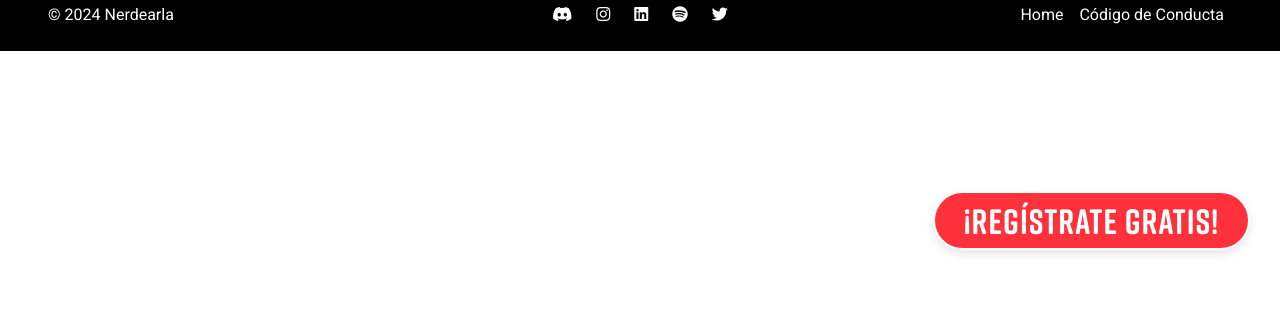
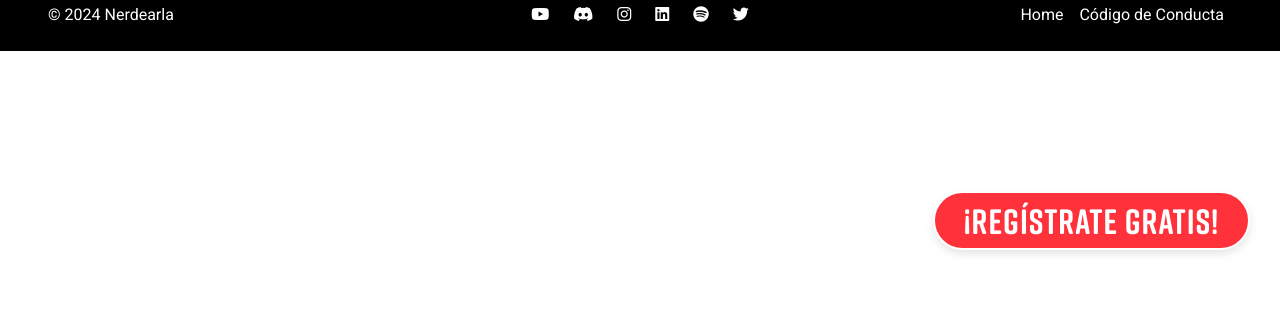
Before and after one commit to sysarmy/2024.nerdear.la, a Flask app: page /1/donation/ in a window 1280 px wide. Shown: the part 471-800 px from the top of the page. Run offline with Flask 3, Linux system fonts and the light colour scheme; some libraries are stand-ins or nearby versions; some web fonts are replaced.

Commit message:
Sumado logo y link YouTube al footer

```diff
--- a/app/templates/components/footer.html
+++ b/app/templates/components/footer.html
@@ -7,6 +7,9 @@
       {# Social icons #}
       <div class="col-md-4 d-flex justify-content-center align-items-center flex-row gap-4">
          <!-- Icons -->
+         <a class="nav-link nav-item" href="https://nerdear.live/yt" aria-label="Youtube Nerdearla">
+            <i class="fab fa-youtube text-white"></i>
+         </a>
          <a class="nav-link nav-item" href="https://sysar.my/discord" aria-label="Discord Sysarmy">
             <i class="fab fa-discord text-white"></i>
          </a>
```
